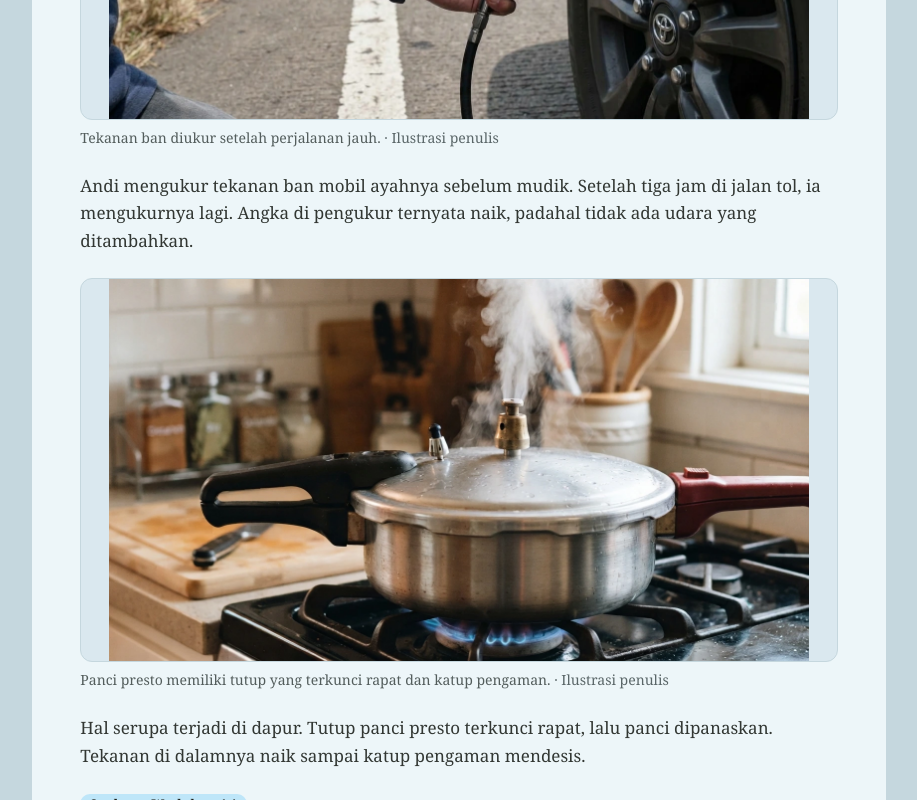
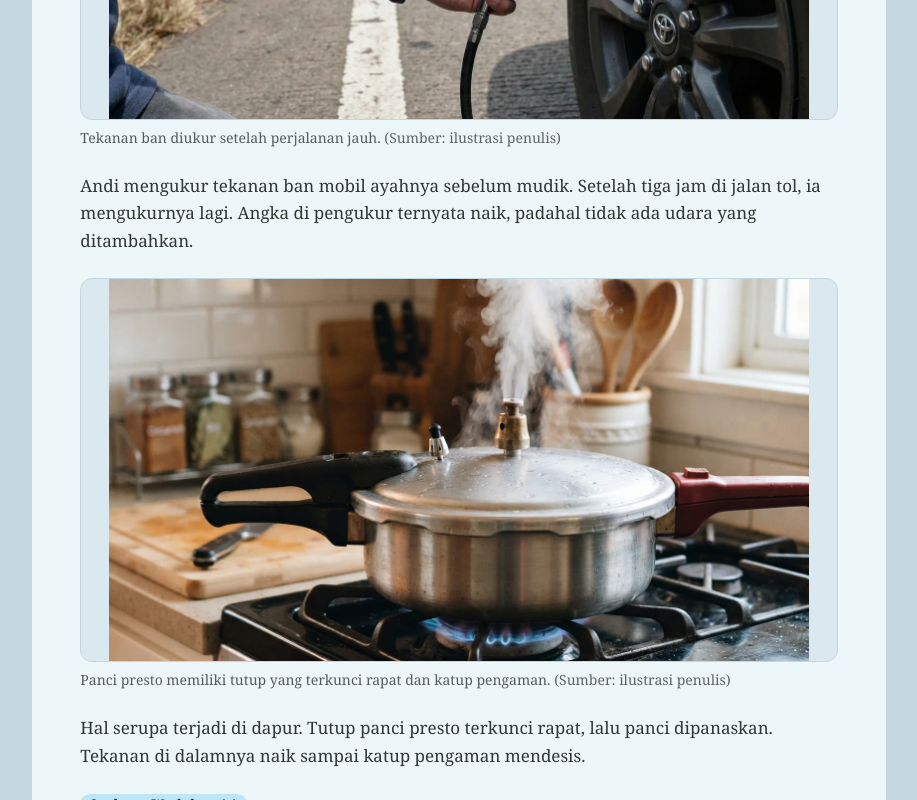
Before and after one commit to Triyo11/e-modul-termodinamika, a Vue app: page /materi/1 in a window 1280 px wide. Shown: the part 1040-1840 px from the top of the page, without its empty margins (181-1098 px from the left). Built offline with nearby package versions, Linux system fonts and the light colour scheme.

Commit message:
fix caption blok gambar

```diff
--- a/src/components/materi/GambarBlok.vue
+++ b/src/components/materi/GambarBlok.vue
@@ -14,7 +14,7 @@ const rasioStyle = props.blok.rasio ? { aspectRatio: props.blok.rasio.replace("/
     </div>
     <figcaption v-if="blok.caption" class="text-sm text-ink-600">
       {{ blok.caption }}
-      <span v-if="blok.sumber" class="text-ink-500">· {{ blok.sumber }}</span>
+      <span v-if="blok.sumber" class="text-ink-500"> (Sumber: {{ blok.sumber }})</span>
     </figcaption>
   </figure>
 </template>
--- a/src/content/kegiatan-02-konsep-dasar-termodinamika.json
+++ b/src/content/kegiatan-02-konsep-dasar-termodinamika.json
@@ -105,7 +105,7 @@
           "alt": "Tiga benda berjajar: panci berisi air mendidih tanpa tutup, silinder kaca berpiston, dan termos tertutup",
           "rasio": "16/9",
           "caption": "Panci terbuka, silinder berpiston, dan termos.",
-          "sumber": "Ilustrasi penulis"
+          "sumber": "ilustrasi penulis"
         },
         {
           "tipe": "teks",
@@ -244,7 +244,7 @@
               "Kalorimeter ideal, termos ideal"
             ]
           ],
-          "sumber": "Diadaptasi dari Giancoli (2014, hlm. 394)"
+          "sumber": "diadaptasi dari Giancoli (2014, hlm. 394)"
         },
         {
           "tipe": "simulasi",
--- a/src/content/kegiatan-03-proses-termodinamika.json
+++ b/src/content/kegiatan-03-proses-termodinamika.json
@@ -782,7 +782,7 @@
               "0"
             ]
           ],
-          "sumber": "Diadaptasi dari Young dan Freedman (2012, hlm. 635–641) dan Giancoli (2014, hlm. 416)"
+          "sumber": "diadaptasi dari Young dan Freedman (2012, hlm. 635–641) dan Giancoli (2014, hlm. 416)"
         },
         {
           "tipe": "isian",
--- a/src/content/kegiatan-04-hukum-termodinamika.json
+++ b/src/content/kegiatan-04-hukum-termodinamika.json
@@ -112,7 +112,7 @@
           "alt": "Termometer badan di ketiak, lemari es tersambung ke stopkontak, dan botol parfum terbuka di sudut ruangan",
           "rasio": "16/9",
           "caption": "Tiga peristiwa sehari-hari yang berkaitan dengan arah aliran energi.",
-          "sumber": "Ilustrasi penulis"
+          "sumber": "ilustrasi penulis"
         },
         {
           "tipe": "teks",
@@ -876,7 +876,7 @@
               "Semua proses alami"
             ]
           ],
-          "sumber": "Diadaptasi dari Serway et al. (2009, hlm. 405), Young dan Freedman (2012, hlm. 652–653), dan Halliday et al. (2014, hlm. 589)"
+          "sumber": "diadaptasi dari Serway et al. (2009, hlm. 405), Young dan Freedman (2012, hlm. 652–653), dan Halliday et al. (2014, hlm. 589)"
         },
         {
           "tipe": "refleksi",
--- a/src/content/kegiatan-05-mesin-kalor-pompa-kalor.json
+++ b/src/content/kegiatan-05-mesin-kalor-pompa-kalor.json
@@ -522,7 +522,7 @@
           "alt": "Unit luar AC di dekat dinding gedung, tampak samping. Peneduh di atasnya menghalangi sinar matahari. Udara masuk dari belakang unit dan udara panas keluar dari depan. Jarak bebas A di belakang, B di atas, dan C di depan unit tidak boleh terhalang; nilainya dilihat di buku manual AC.",
           "rasio": "4/3",
           "caption": "Contoh peneduh unit luar AC beserta arah aliran udara dan jarak bebasnya.",
-          "sumber": "Ilustrasi penulis"
+          "sumber": "ilustrasi penulis"
         },
         {
           "tipe": "tugas-rancangan",
```
Also changed, not shown: src/content/kegiatan-01-gas-ideal.json.
